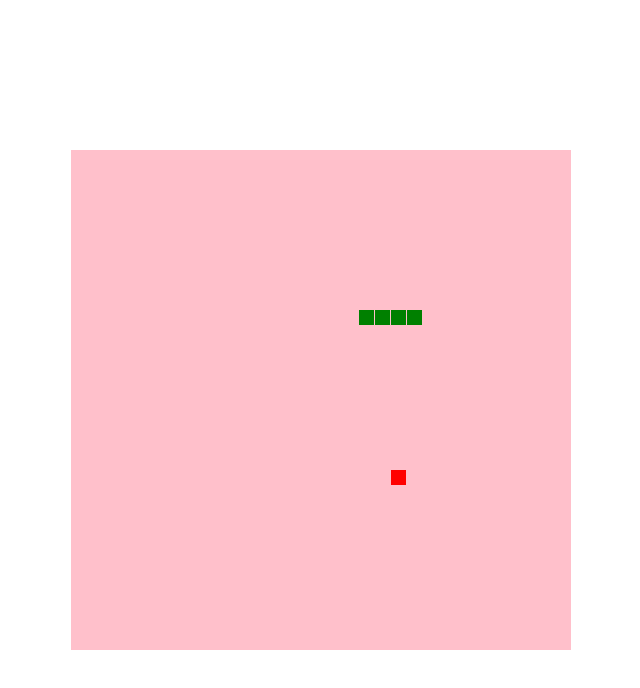
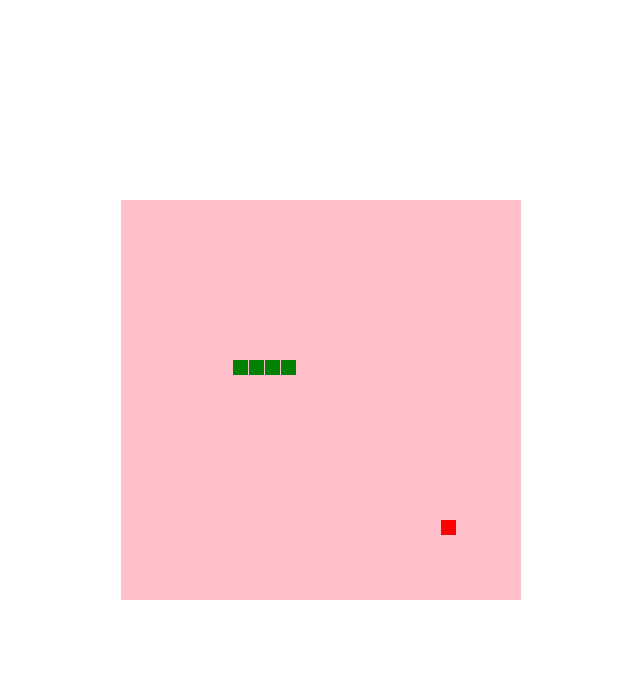
Before and after one commit to BlazingFrog7000/snake-game, a plain HTML site: page index.html in a window 1280 px wide. Shown: the whole page, without its empty margins (319-959 px from the left). Drawn offline with Linux system fonts and the light colour scheme.

Commit message:
Update index.html

```diff
--- a/index.html
+++ b/index.html
@@ -6,7 +6,7 @@
     <link rel="stylesheet" href="style.css">
   </head>
   <body>
-    <canvas width="500" height="500" id="game"></canvas>
+    <canvas width="400" height="400" id="game"></canvas>
     <script src="script.js"></script>
 
 
```
